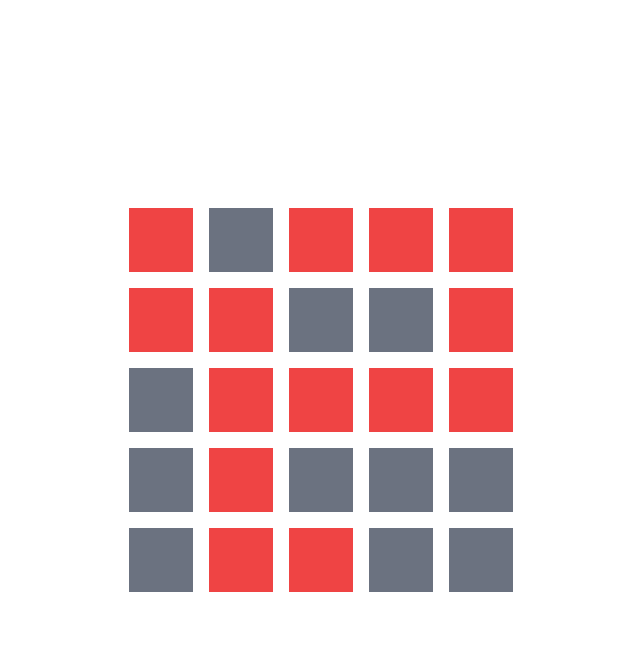
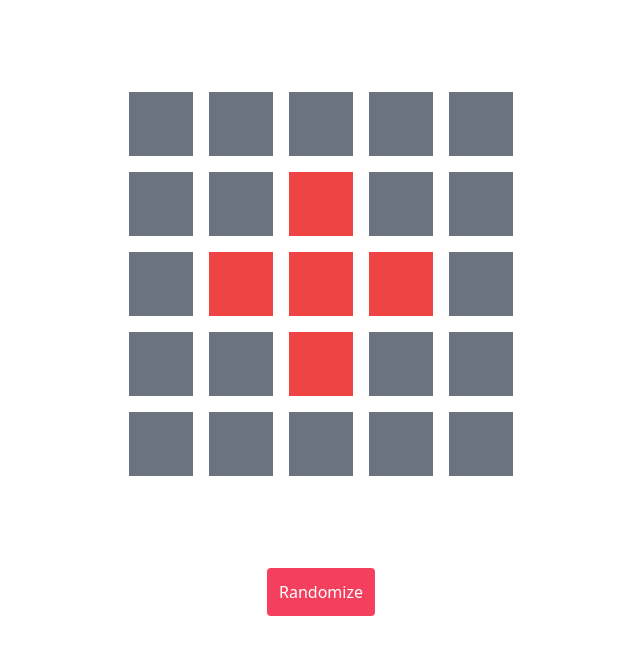
Before and after one commit to lesleh/lesleh-playground, a Next.js app: page /playgrounds/lights-out in a window 1280 px wide. Shown: the top 654 px of the page, without its empty margins (319-959 px from the left). Built offline with nearby package versions, Linux system fonts and the light colour scheme; a web font is replaced by a local one.

Commit message:
Upgrades

```diff
--- a/src/app/playgrounds/lights-out/_components/LightsOut/LightsOut.tsx
+++ b/src/app/playgrounds/lights-out/_components/LightsOut/LightsOut.tsx
@@ -11,7 +11,7 @@ export function LightsOut() {
   return (
     <div className="h-full grid">
       <div className="grid justify-center grid-cols-5 grid-rows-5 gap-4 w-max h-max m-auto">
-        {current.context.grid.map((row, rowIndex) => (
+        {current.context.grid.grid.map((row, rowIndex) => (
           <Fragment key={rowIndex}>
             {row.map((light, columnIndex) => (
               <Light
@@ -33,6 +33,15 @@ export function LightsOut() {
           </Fragment>
         ))}
       </div>
+      <div className="text-center">
+        <button
+          type="button"
+          className="inline-block p-3 bg-rose-500 text-white rounded"
+          onClick={() => send("RANDOMIZE")}
+        >
+          Randomize
+        </button>
+      </div>
       {current.matches("won") && <div className="text-4xl">You won!</div>}
     </div>
   );
--- a/src/app/playgrounds/lights-out/_machines/lightsOutMachine.ts
+++ b/src/app/playgrounds/lights-out/_machines/lightsOutMachine.ts
@@ -1,14 +1,74 @@
 import { createMachine } from "xstate";
 
-function createRandomBoard(rows: number, cols: number) {
-  const grid = [] as number[][];
-  for (let i = 0; i < rows; i++) {
-    grid.push([]);
-    for (let j = 0; j < cols; j++) {
-      grid[i].push(Math.round(Math.random()));
+class LightsOutBoard {
+  grid: number[][];
+
+  constructor() {
+    this.grid = this.#createBoard();
+    this.toggleLight(2, 2);
+  }
+
+  #createBoard() {
+    const grid = [] as number[][];
+    for (let i = 0; i < 5; i++) {
+      grid.push([]);
+      for (let j = 0; j < 5; j++) {
+        grid[i][j] = 0;
+      }
+    }
+    return grid;
+  }
+
+  #isInBounds(row: number, col: number) {
+    return (
+      row >= 0 &&
+      row < this.grid.length &&
+      col >= 0 &&
+      col < this.grid[0].length
+    );
+  }
+
+  #createToggleList(row: number, col: number) {
+    const toggleList = [] as [number, number][];
+    const directions = [
+      [0, 0],
+      [0, 1],
+      [0, -1],
+      [1, 0],
+      [-1, 0],
+    ];
+
+    for (const [rowOffset, colOffset] of directions) {
+      const newRow = row + rowOffset;
+      const newCol = col + colOffset;
+
+      if (this.#isInBounds(newRow, newCol)) {
+        toggleList.push([newRow, newCol]);
+      }
+    }
+
+    return toggleList;
+  }
+
+  randomize() {
+    this.grid = this.#createBoard();
+    for (let i = 0; i < 10; i++) {
+      const row = Math.floor(Math.random() * 5);
+      const col = Math.floor(Math.random() * 5);
+      this.toggleLight(row, col);
     }
   }
-  return grid;
+
+  toggleLight(row: number, col: number) {
+    const toggleList = this.#createToggleList(row, col);
+    for (const [row, col] of toggleList) {
+      this.grid[row][col] = this.grid[row][col] === 0 ? 1 : 0;
+    }
+  }
+
+  get isWon() {
+    return this.grid.every((row) => row.every((light) => light === 0));
+  }
 }
 
 export const lightsOutMachine = createMachine({
@@ -16,41 +76,21 @@ export const lightsOutMachine = createMachine({
   id: "lightsOut",
   initial: "playing",
   context: {
-    grid: createRandomBoard(5, 5),
+    grid: new LightsOutBoard(),
   },
   states: {
     playing: {
       on: {
+        RANDOMIZE: {
+          actions: (ctx) => {
+            ctx.grid = new LightsOutBoard();
+            ctx.grid.randomize();
+          },
+        },
         TOGGLE: {
           actions: (ctx, event) => {
             const { row, col } = event.coordinates;
-            const newGrid = [...ctx.grid];
-            newGrid[row][col] = newGrid[row][col] === 0 ? 1 : 0;
-
-            // toggle the lights above
-            if (row - 1 >= 0) {
-              newGrid[row - 1][col] = newGrid[row - 1][col] === 0 ? 1 : 0;
-            }
-
-            // toggle the lights below
-            if (row + 1 < ctx.grid.length) {
-              newGrid[row + 1][col] = newGrid[row + 1][col] === 0 ? 1 : 0;
-            }
-
-            // toggle the lights to the left
-            if (col - 1 >= 0) {
-              newGrid[row][col - 1] = newGrid[row][col - 1] === 0 ? 1 : 0;
-            }
-
-            // toggle the lights to the right
-            if (col + 1 < ctx.grid[0].length) {
-              newGrid[row][col + 1] = newGrid[row][col + 1] === 0 ? 1 : 0;
-            }
-
-            return {
-              ...ctx,
-              grid: newGrid,
-            };
+            ctx.grid.toggleLight(row, col);
           },
         },
       },
@@ -63,7 +103,7 @@ export const lightsOutMachine = createMachine({
     {
       target: "won",
       cond: (ctx) => {
-        return ctx.grid.every((row) => row.every((light) => light === 0));
+        return ctx.grid.isWon;
       },
     },
   ],
```
Also changed, not shown: package.json (+7 -7 lines), 1 other file (tests, documents, lock files or other folders).
